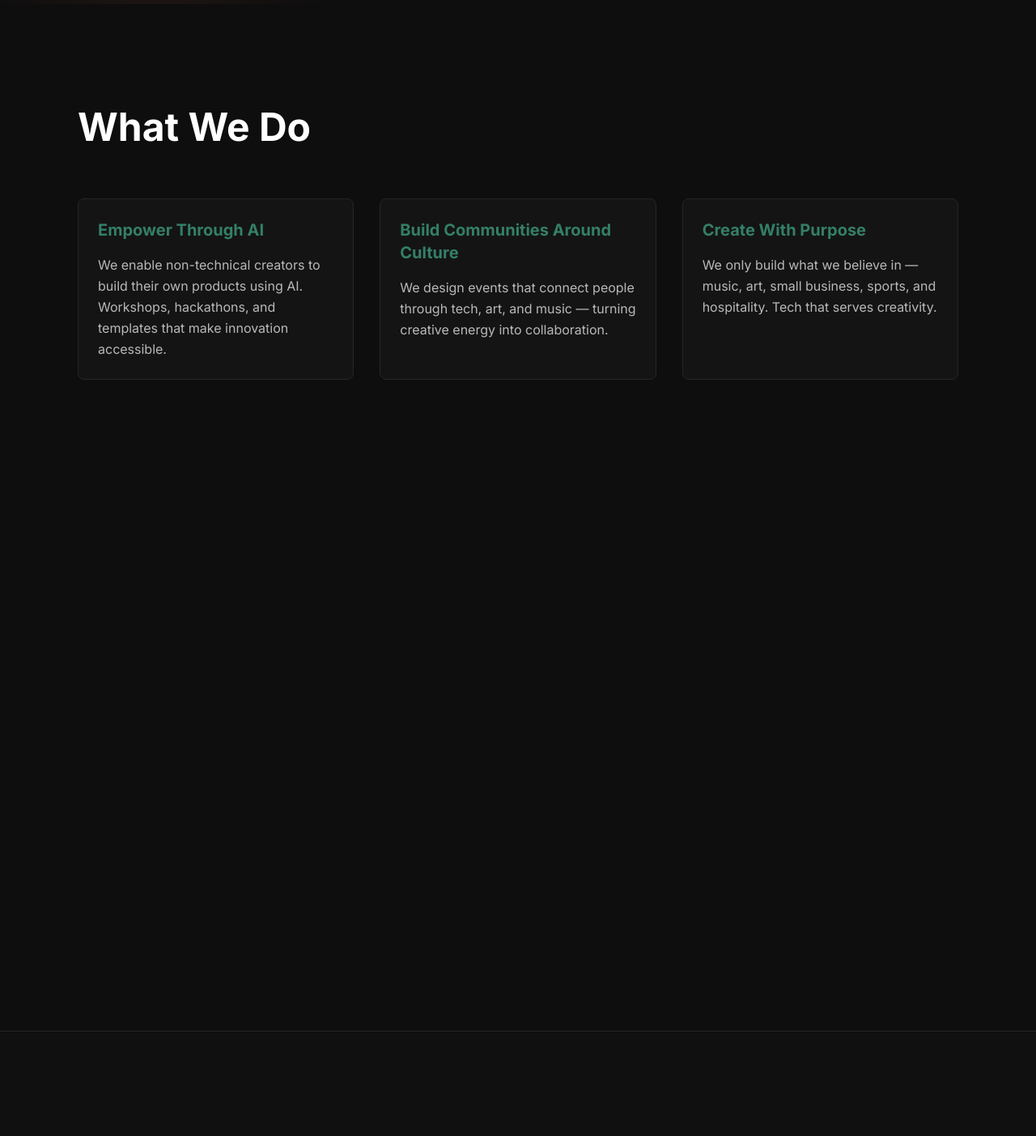
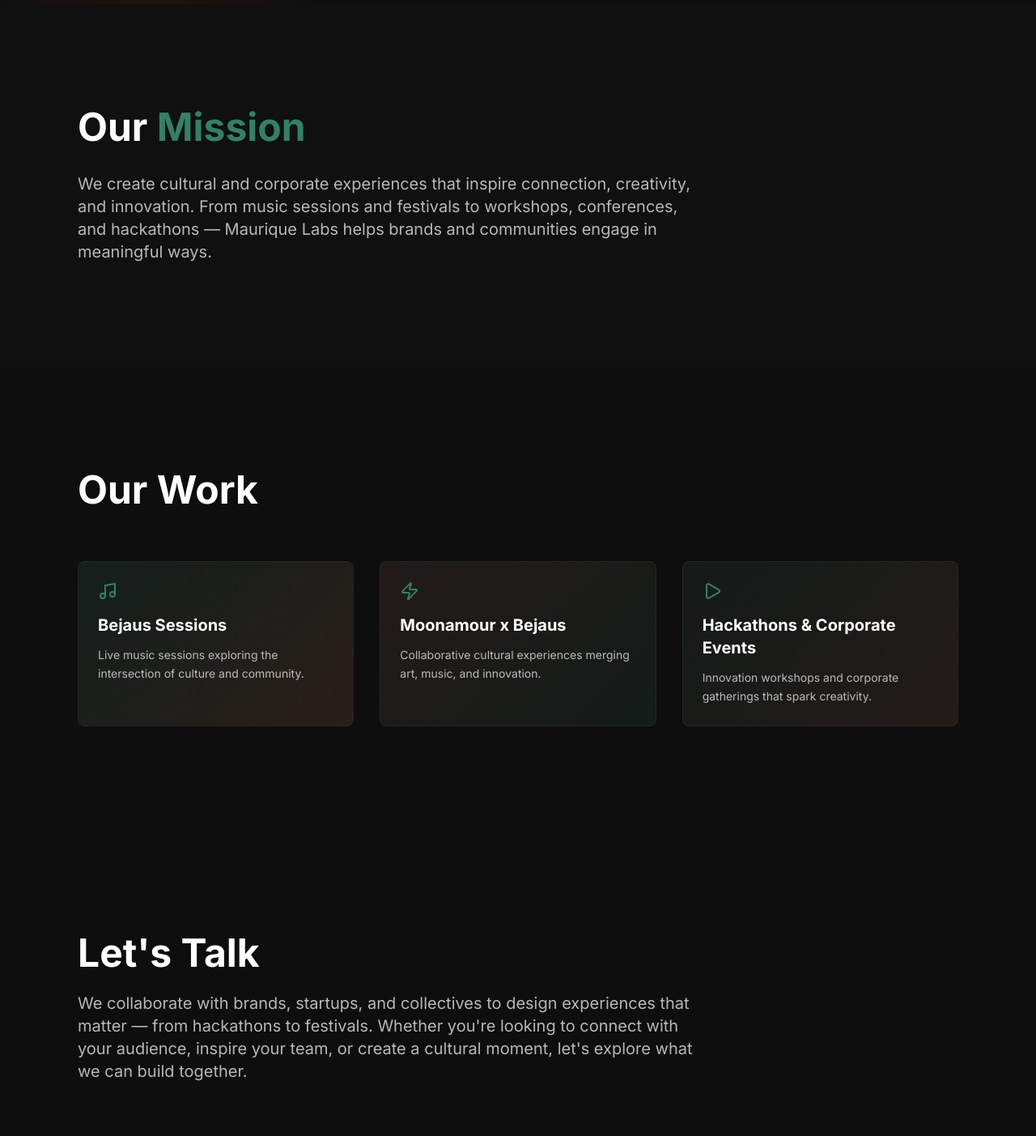
Before and after one commit to dmsierra11/maurique-labs, a React (Vite) app: page / in a window 1280 px wide. Shown: the part 860-2263 px from the top of the page at 81% size. Built offline with nearby package versions, Linux system fonts and the light colour scheme.

Commit message:
Update homepage to use new sections (Mission, Showcase, CollaborateV2)
cgen-a4a1084805dd43519834e511f5613927

```diff
--- a/client/pages/Index.tsx
+++ b/client/pages/Index.tsx
@@ -1,10 +1,9 @@
 import { useState, useEffect } from "react";
 import Header from "@/components/Header";
 import Hero from "@/components/Hero";
-import WhatWeDo from "@/components/WhatWeDo";
-import Projects from "@/components/Projects";
-import Philosophy from "@/components/Philosophy";
-import Collaborate from "@/components/Collaborate";
+import Mission from "@/components/Mission";
+import Showcase from "@/components/Showcase";
+import CollaborateV2 from "@/components/CollaborateV2";
 import Footer from "@/components/Footer";
 
 type Language = "en" | "es";
@@ -32,10 +31,9 @@ export default function Index() {
       <Header language={language} onLanguageChange={handleLanguageChange} />
       <main>
         <Hero language={language} />
-        <WhatWeDo language={language} />
-        <Projects language={language} />
-        <Philosophy language={language} />
-        <Collaborate language={language} />
+        <Mission language={language} />
+        <Showcase language={language} />
+        <CollaborateV2 language={language} />
       </main>
       <Footer language={language} />
     </div>
```
